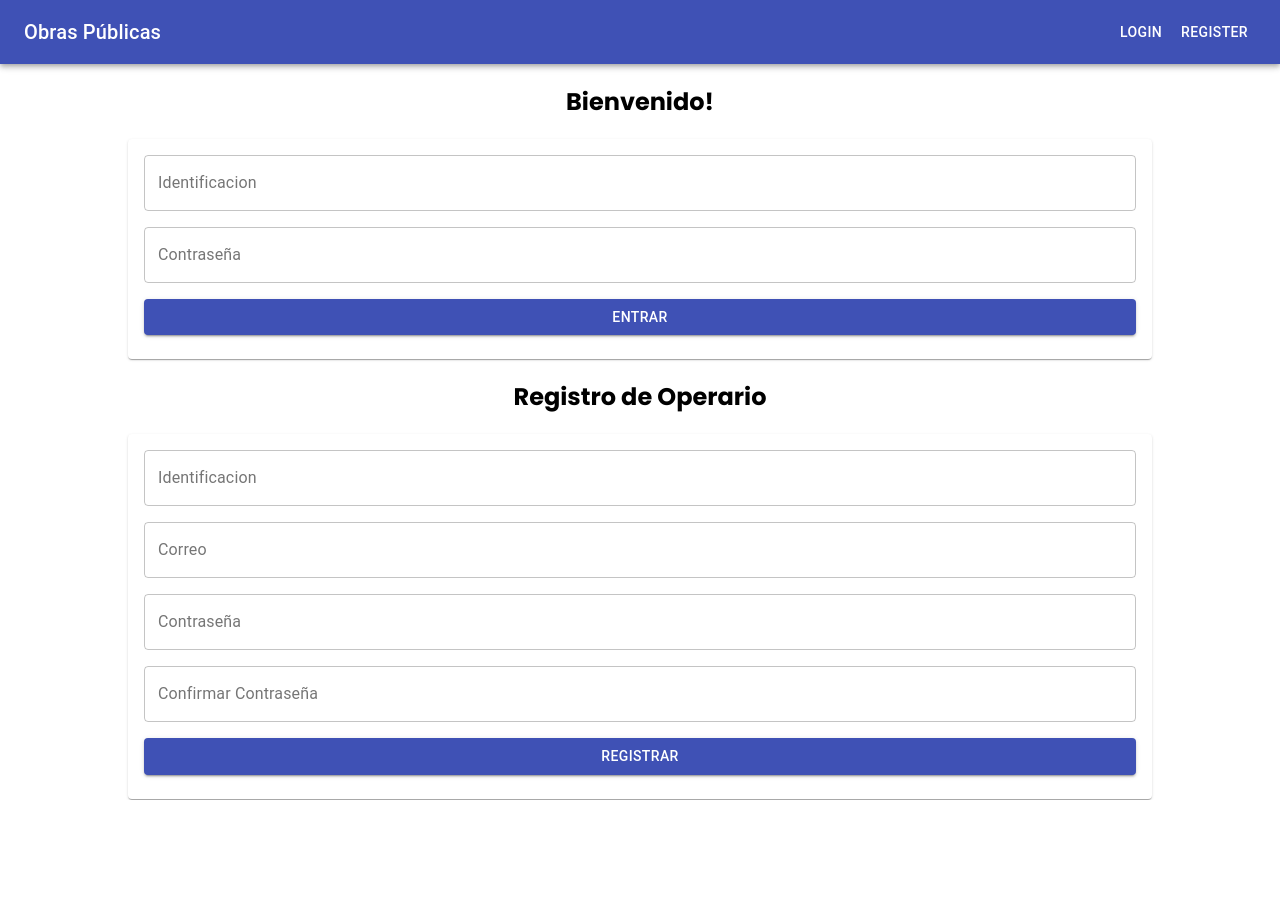
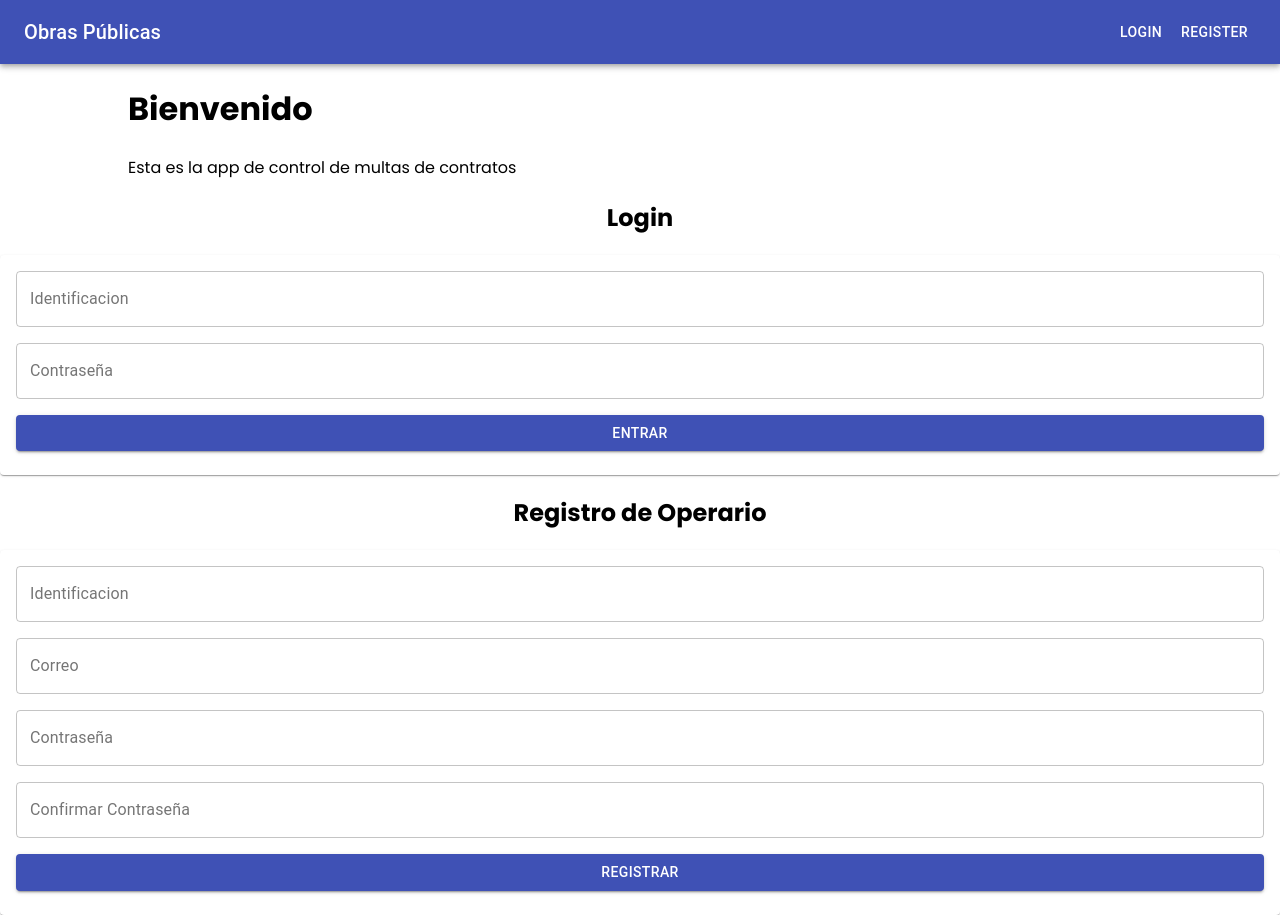
Before and after one commit to ditu474/obras-publicas, a React (Create React App) app: page / in a window 1280 px wide. Before the commit the page ends 800 px from the top, so only its background shows below. Built offline with nearby package versions, Linux system fonts and the light colour scheme.

Commit message:
chore: Changed structure of components

```diff
--- /dev/null
+++ b/jsconfig.json
@@ -0,0 +1,5 @@
+{
+	"compilerOptions": {
+		"baseUrl": "src"
+	}
+}
--- a/src/App.js
+++ b/src/App.js
@@ -1,17 +1,15 @@
-import './App.css';
-import AppBar from './components/AppBar/AppBar';
-import Login from './components/Login/Login';
-import Registry from './components/Registry/Registry';
+import AppBar from 'components/Layout/AppBar/AppBar';
+import Home from 'pages/Home/Home';
+import Login from 'pages/Login/Login';
+import Registry from 'pages/Registry/Registry';
 
 function App() {
 	return (
 		<div>
 			<AppBar />
-			<div className="container">
-				<Login />
-
-				<Registry />
-			</div>
+			<Home />
+			<Login />
+			<Registry />
 		</div>
 	);
 }
--- a/src/components/Registry/Registry.js
+++ /dev/null
@@ -1,44 +0,0 @@
-import Button from '@material-ui/core/Button';
-import Card from '@material-ui/core/Card';
-import CardContent from '@material-ui/core/CardContent';
-import Snackbar from '@material-ui/core/Snackbar';
-import React from 'react';
-import RegistryForm from './RegistryForm'; //importar form del registro
-
-export default function Registry() {
-    const [open, setOpen] = React.useState(false); //Los Hooks son una nueva incorporación en React 16.8. Te permiten usar estado y otras características de React sin escribir una clase.
-
-	//vector de dos posiciones
-    //posicion 0, el valor y en la posicion 1 el actualizador
-
-	const handleClick = () => { //funcion cuando le de click el actualizador cambiara a valor y pasara a sera verdadero
-		setOpen(true);
-	};
-
-	const handleClose = () => {//Esta funcion lo que hace es cambiar el estado del componente "open" a true, lo que activa el SnackBar
-		setOpen(false);
-	};
-
-	return (
-		<div>  {/*se usa el div porque se tiene que retornar un objeto entero*/}
-			<h2 style={{ textAlign: 'center' }}>Registro de Operario</h2> {/*un h2 que agranda la letra, con un stylo de centrado */}
-			<Card>{/*card es propio de '@material-ui/core/Card'*/}
-				<CardContent>{/*contenedor propio tambien de  '@material-ui/core/Card'*/}
-					<RegistryForm onRegistry={handleClick} />{/*onRegistry es una propiedad de RegistryForm creada para responder a un evento del elemento */}
-				</CardContent>
-			</Card>
-			<Snackbar /*Proporciona un mensaje corto propio de import Snackbar from '@material-ui/core/Snackbar';*/
-				anchorOrigin={{ vertical: 'bottom', horizontal: 'center' }}
-				open={open}//abirr el mensaje
-				autoHideDuration={3000}//Duracion del mensaje
-				onClose={handleClose}//lo cierra validandolo desde una funcion que retorna false
-				message="Registry Clicked" //mensaje
-				action={  //accion
-					<Button color="secondary" size="small" onClick={handleClose}>{/*boton que es de tamaño pequeño, color secundario propio del Snackbar y una funcion que retorna false*/}
-						Cerrar
-					</Button>
-				}
-			/>
-		</div>
-	);
-}
--- /dev/null
+++ b/src/pages/Home/Home.js
@@ -0,0 +1,8 @@
+export default function Home() {
+	return (
+		<div className="container">
+			<h1>Bienvenido</h1>
+			<p>Esta es la app de control de multas de contratos</p>
+		</div>
+	);
+}
--- a/src/components/Login/Login.js
+++ b/src/pages/Login/Login.js
@@ -2,11 +2,11 @@ import Button from '@material-ui/core/Button';
 import Card from '@material-ui/core/Card';
 import CardContent from '@material-ui/core/CardContent';
 import Snackbar from '@material-ui/core/Snackbar';
-import React from 'react';
+import { useState } from 'react';
 import LoginForm from './LoginForm';
 
 export default function Login() {
-	const [open, setOpen] = React.useState(false);
+	const [open, setOpen] = useState(false);
 
 	const handleClick = () => {
 		setOpen(true);
@@ -18,7 +18,7 @@ export default function Login() {
 
 	return (
 		<div>
-			<h2 style={{ textAlign: 'center' }}>Bienvenido!</h2>
+			<h2 style={{ textAlign: 'center' }}>Login</h2>
 			<Card>
 				<CardContent>
 					<LoginForm onLogin={handleClick} />
--- /dev/null
+++ b/src/pages/Registry/Registry.js
@@ -0,0 +1,53 @@
+import Button from '@material-ui/core/Button';
+import Card from '@material-ui/core/Card';
+import CardContent from '@material-ui/core/CardContent';
+import Snackbar from '@material-ui/core/Snackbar';
+import { useState } from 'react';
+import RegistryForm from './RegistryForm'; //importar form del registro
+
+export default function Registry() {
+	const [open, setOpen] = useState(false); //Los Hooks son una nueva incorporación en React 16.8. Te permiten usar estado y otras características de React sin escribir una clase.
+
+	//vector de dos posiciones
+	//posicion 0, el valor y en la posicion 1 el actualizador
+
+	const handleClick = () => {
+		//funcion cuando le de click el actualizador cambiara a valor y pasara a sera verdadero
+		setOpen(true);
+	};
+
+	const handleClose = () => {
+		//Esta funcion lo que hace es cambiar el estado del componente "open" a true, lo que activa el SnackBar
+		setOpen(false);
+	};
+
+	return (
+		<div>
+			{/*se usa el div porque se tiene que retornar un objeto entero*/}
+			<h2 style={{ textAlign: 'center' }}>Registro de Operario</h2>
+			{/*un h2 que agranda la letra, con un stylo de centrado */}
+			<Card>
+				{/*card es propio de '@material-ui/core/Card'*/}
+				<CardContent>
+					{/*contenedor propio tambien de  '@material-ui/core/Card'*/}
+					<RegistryForm onRegistry={handleClick} />
+					{/*onRegistry es una propiedad de RegistryForm creada para responder a un evento del elemento */}
+				</CardContent>
+			</Card>
+			<Snackbar /*Proporciona un mensaje corto propio de import Snackbar from '@material-ui/core/Snackbar';*/
+				anchorOrigin={{ vertical: 'bottom', horizontal: 'center' }}
+				open={open} //abirr el mensaje
+				autoHideDuration={3000} //Duracion del mensaje
+				onClose={handleClose} //lo cierra validandolo desde una funcion que retorna false
+				message="Registry Clicked" //mensaje
+				action={
+					//accion
+					<Button color="secondary" size="small" onClick={handleClose}>
+						{/*boton que es de tamaño pequeño, color secundario propio del Snackbar y una funcion que retorna false*/}
+						Cerrar
+					</Button>
+				}
+			/>
+		</div>
+	);
+}
```
Also changed, not shown: src/App.css (deleted), src/components/Layout/AppBar/AppBar.js (renamed from src/components/AppBar/AppBar.js), src/pages/Login/LoginForm.js (renamed from src/components/Login/LoginForm.js), src/pages/Registry/RegistryForm.js (renamed from src/components/Registry/RegistryForm.js).
